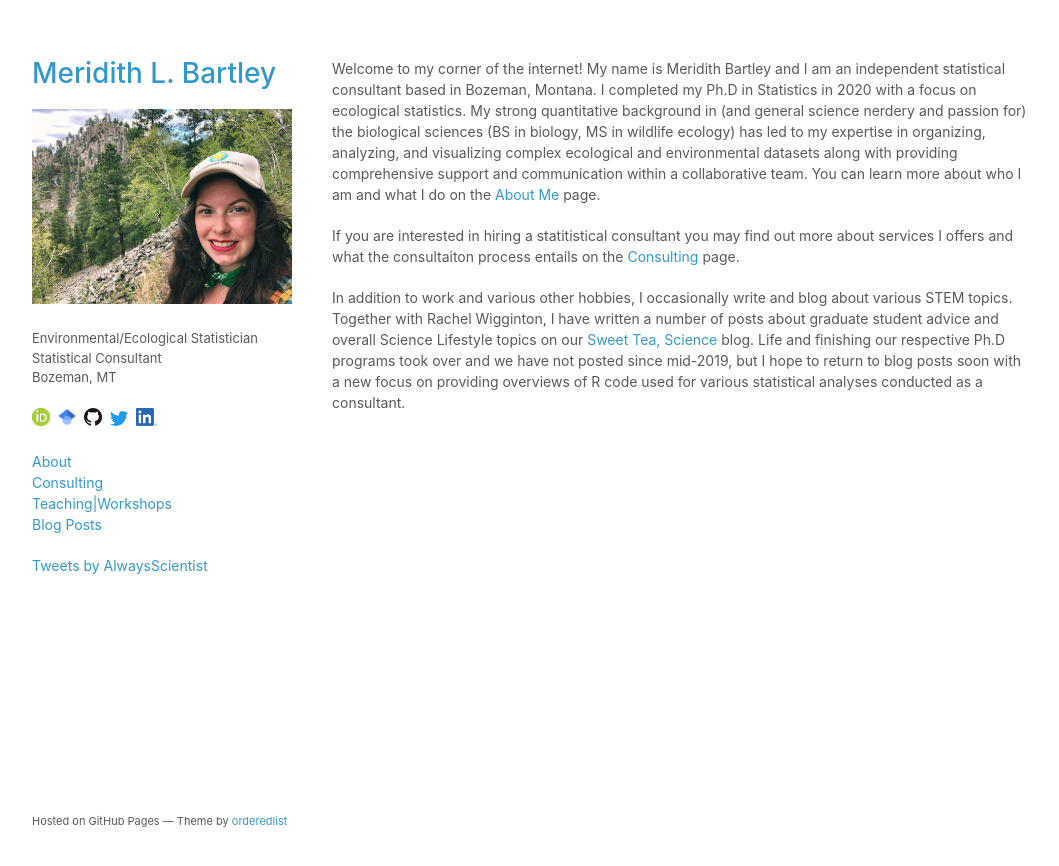
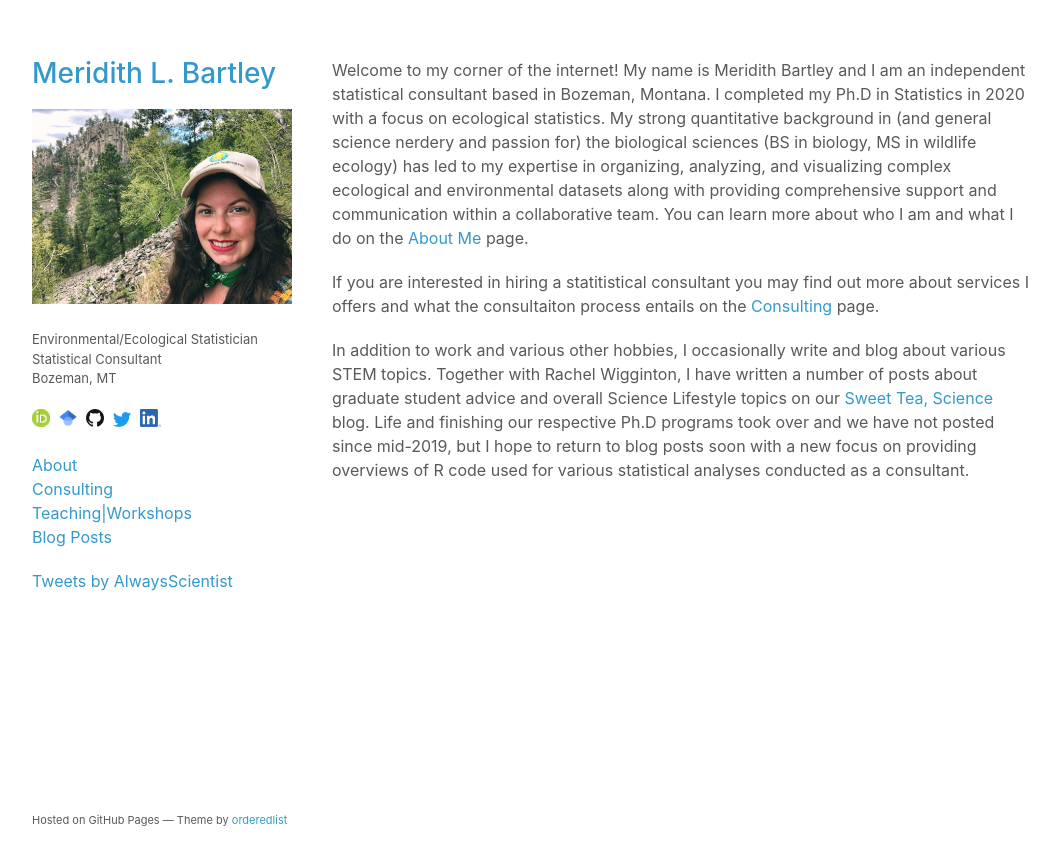
Before and after one commit to MLBartley/mlbartley.github.io, a Jekyll site: the page built from index.md, in a window 1280 px wide. Shown: the top 866 px of the page, without its empty margins (108-1167 px from the left). Built offline with Jekyll 4.4.1, drawn with Linux system fonts in a browser that asks for light colours; our own code applies the rules of GitHub Pages for plain Markdown files; comment, search, counter and statistics services are not loaded.

Commit message:
Update styles.css

```diff
--- a/stylesheets/styles.css
+++ b/stylesheets/styles.css
@@ -1,7 +1,7 @@
 body {
   background-color: #fff;
   padding:50px;
-  font: 14px/1.5 -apple-system, BlinkMacSystemFont, "Segoe UI", Roboto, Oxygen, Ubuntu, Cantarell, "Fira Sans", "Droid Sans", "Helvetica Neue", Arial, sans-serif, "Apple Color Emoji", "Segoe UI Emoji", "Segoe UI Symbol";
+  font: 16px/1.5 -apple-system, BlinkMacSystemFont, "Segoe UI", Roboto, Oxygen, Ubuntu, Cantarell, "Fira Sans", "Droid Sans", "Helvetica Neue", Arial, sans-serif, "Apple Color Emoji", "Segoe UI Emoji", "Segoe UI Symbol";
   color:#595959;
   font-weight:400;
 }
```
